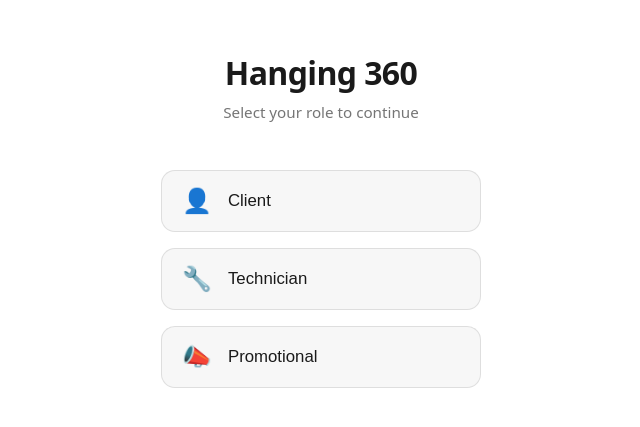
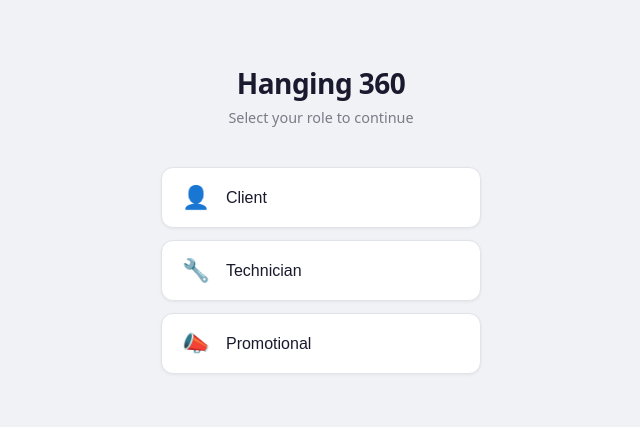
Before and after one commit to hanging360/hanging-360-app, a React (Vite) app: page / in a window 1280 px wide. Shown: the part 181-608 px from the top of the page, without its empty margins (319-959 px from the left). Built offline with nearby package versions, Linux system fonts and the light colour scheme; the HTML template or start-up script is replaced by a standard one.

Commit message:
Ajust color y branding

```diff
--- a/src/index.css
+++ b/src/index.css
@@ -8,8 +8,8 @@ html, body, #root {
   width: 100%;
   height: 100%;
   font-family: system-ui, -apple-system, Segoe UI, Roboto, sans-serif;
-  background: #ffffff;
-  color: #1a1a1a;
+  background: #f0f2f5;
+  color: #1a1a2e;
 }
 
 /* Home Screen */
@@ -20,7 +20,7 @@ html, body, #root {
   justify-content: center;
   min-height: 100dvh;
   padding: 2rem 1.5rem;
-  gap: 3rem;
+  gap: 2.5rem;
 }
 
 .home-brand {
@@ -28,22 +28,23 @@ html, body, #root {
 }
 
 .home-brand h1 {
-  font-size: 2rem;
+  font-size: 1.75rem;
   font-weight: 700;
-  margin: 0 0 0.5rem;
+  margin: 0 0 0.4rem;
   letter-spacing: -0.02em;
+  color: #1a1a2e;
 }
 
 .home-brand p {
   margin: 0;
-  opacity: 0.6;
-  font-size: 0.95rem;
+  opacity: 0.55;
+  font-size: 0.9rem;
 }
 
 .home-roles {
   display: flex;
   flex-direction: column;
-  gap: 1rem;
+  gap: 0.75rem;
   width: 100%;
   max-width: 320px;
 }
@@ -53,24 +54,25 @@ html, body, #root {
   align-items: center;
   gap: 1rem;
   padding: 1rem 1.25rem;
-  border: 1px solid rgba(0, 0, 0, 0.1);
-  border-radius: 14px;
-  background: #f7f7f7;
-  color: #1a1a1a;
-  font-size: 1.05rem;
+  border: 1px solid #e0e3e8;
+  border-radius: 12px;
+  background: #ffffff;
+  color: #1a1a2e;
+  font-size: 1rem;
   font-weight: 500;
   cursor: pointer;
-  transition: background 0.2s, border-color 0.2s;
+  transition: background 0.2s, box-shadow 0.2s;
   -webkit-tap-highlight-color: transparent;
+  box-shadow: 0 1px 3px rgba(0, 0, 0, 0.06);
 }
 
 .role-btn:active {
-  background: #ebebeb;
-  border-color: rgba(0, 0, 0, 0.2);
+  background: #f0f2f5;
+  box-shadow: 0 1px 2px rgba(0, 0, 0, 0.1);
 }
 
 .role-icon {
-  font-size: 1.5rem;
+  font-size: 1.4rem;
 }
 
 /* WebView Screen */
@@ -83,10 +85,11 @@ html, body, #root {
 .webview-back {
   padding: 0.75rem 1rem;
   background: #ffffff;
-  color: #1a1a1a;
+  color: #1a56db;
   border: none;
-  border-bottom: 1px solid rgba(0, 0, 0, 0.1);
+  border-bottom: 1px solid #e0e3e8;
   font-size: 0.9rem;
+  font-weight: 500;
   cursor: pointer;
   text-align: left;
   -webkit-tap-highlight-color: transparent;
```
